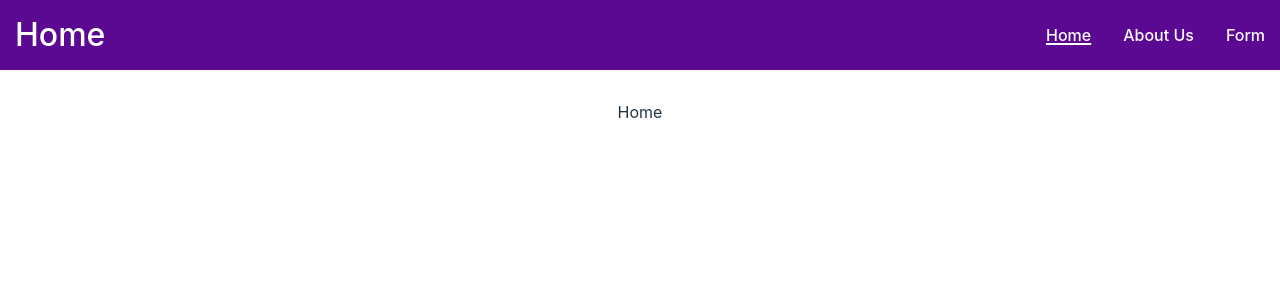
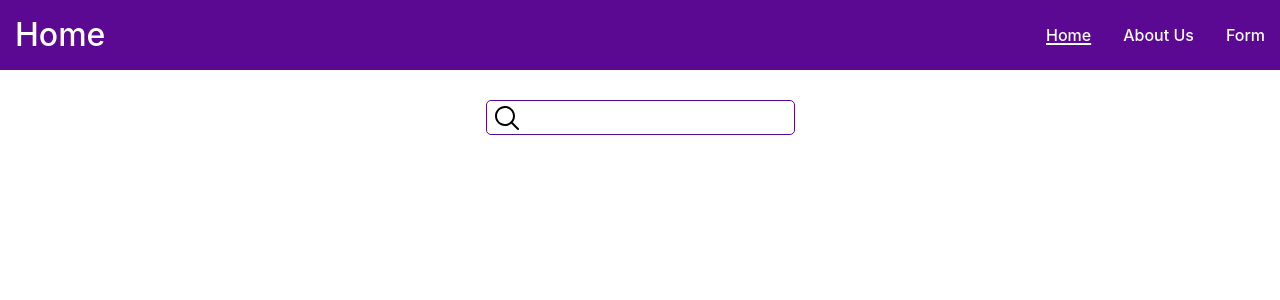
Before and after one commit to KirillGenin/React, a React (Vite) app: page / in a window 1280 px wide. Shown: the top 300 px of the page. Built offline with nearby package versions, Linux system fonts and the light colour scheme.

Commit message:
feat: add search component

```diff
--- /dev/null
+++ b/src/components/Search/index.module.scss
@@ -0,0 +1,25 @@
+.wrapper {
+  display: flex;
+  align-items: center;
+  column-gap: 10px;
+  height: 35px;
+  padding: 5px;
+  border: 1px solid rgb(91, 8, 146);
+  border-radius: 5px;
+}
+
+.icon {
+  width: 30px;
+  height: 30px;
+  background: url(../../assets/search.svg) no-repeat center/cover;
+}
+
+.search {
+  display: flex;
+  align-items: center;
+  padding: 0 5px;
+  max-width: 300px;
+  font-size: 1.2rem;
+  outline: none;
+  border: none;
+}
--- /dev/null
+++ b/src/components/Search/index.tsx
@@ -0,0 +1,47 @@
+import styles from './index.module.scss';
+import { useRef, useEffect, useState, SetStateAction } from 'react';
+
+function Search() {
+  const [query, setQuery] = useState(localStorage.getItem('query') || '');
+  const inputRef = useRef<HTMLInputElement>(null);
+  console.log('Рендер');
+
+  useEffect(() => {
+    console.log('Инпут примонтирован');
+    const input = inputRef.current;
+    const localQuery = localStorage.getItem('query');
+    if (localQuery !== null) {
+      setQuery(localQuery);
+    }
+
+    return () => {
+      console.log('unmount');
+      if (input) {
+        console.log('Input unmount: ', input.value);
+        localStorage.setItem('query', input.value);
+      }
+    };
+  }, []);
+
+  const changeQuery = (event: { target: { value: SetStateAction<string> } }) => {
+    console.log('Value: ', event.target.value);
+    setQuery(event.target.value);
+  };
+
+  return (
+    <>
+      <div className={styles.wrapper}>
+        <span className={styles.icon}></span>
+        <input
+          type="text"
+          className={styles.search}
+          ref={inputRef}
+          value={query}
+          onChange={changeQuery}
+        />
+      </div>
+    </>
+  );
+}
+
+export default Search;
--- a/src/pages/Home/index.tsx
+++ b/src/pages/Home/index.tsx
@@ -1,5 +1,6 @@
 import { useEffect, useContext } from 'react';
 import TitlePageContext from '../../hooks/Context';
+import Search from '../../components/Search';
 
 function HomePage() {
   const { setTitlePage } = useContext(TitlePageContext);
@@ -10,7 +11,7 @@ function HomePage() {
 
   return (
     <>
-      <p>Home</p>
+      <Search />
     </>
   );
 }
```
Also changed, not shown: src/assets/search.svg (added).
